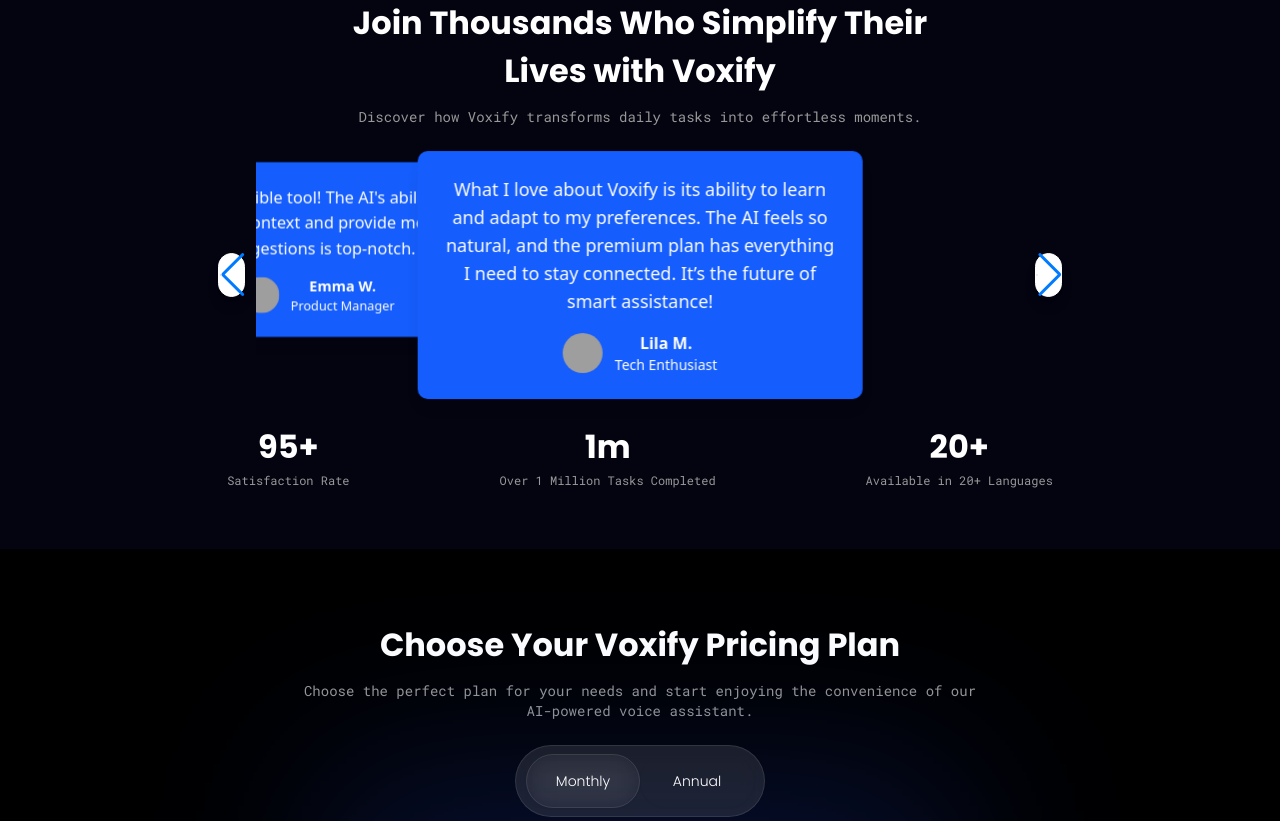
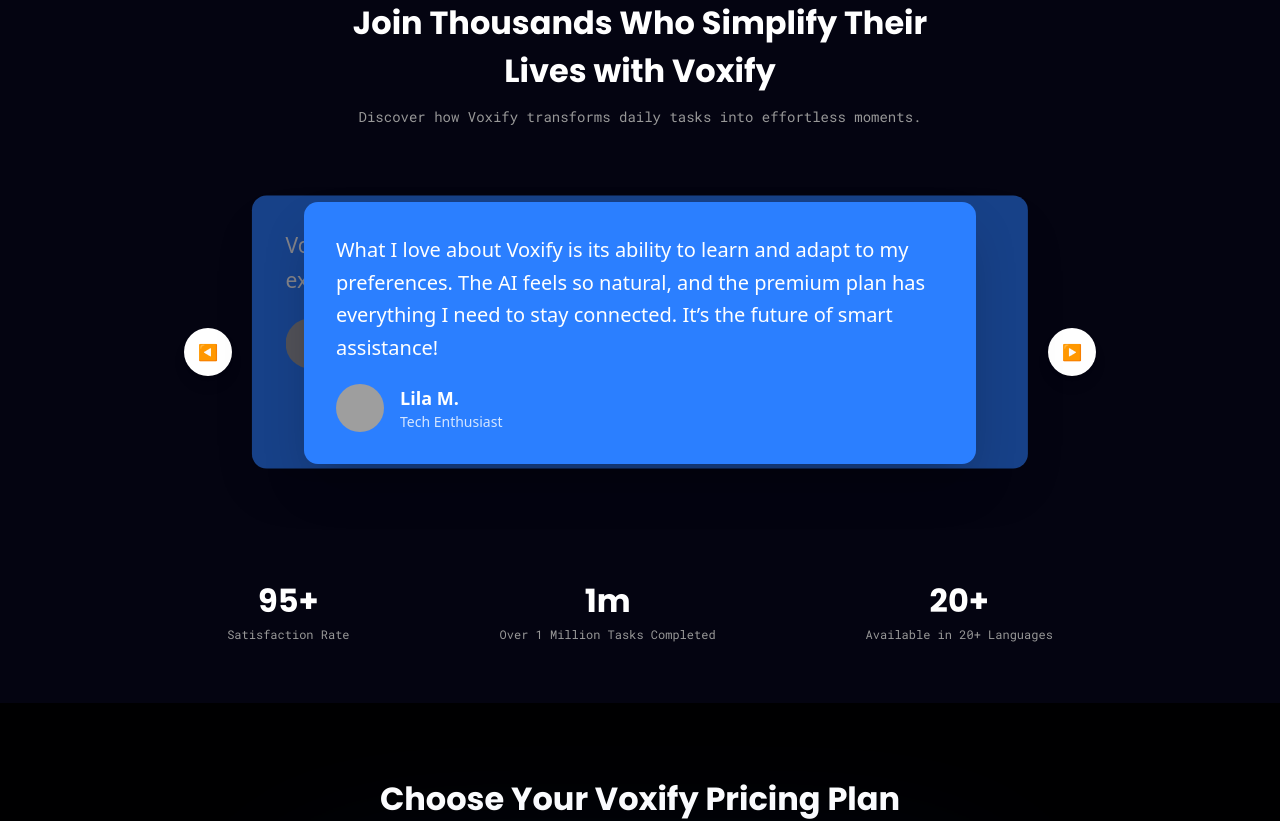
Before and after one commit to daviddozie/voxify, a Next.js app: page / in a window 1280 px wide. Shown: the part 3800-4621 px from the top of the page. Built offline with nearby package versions, Linux system fonts and the light colour scheme; grey boxes are pictures that could not be loaded.

Commit message:
added slide to landing

```diff
--- a/package.json
+++ b/package.json
@@ -14,6 +14,7 @@
     "@radix-ui/react-slot": "^1.1.2",
     "class-variance-authority": "^0.7.1",
     "clsx": "^2.1.1",
+    "framer-motion": "^12.5.0",
     "lucide-react": "^0.477.0",
     "next": "15.2.1",
     "react": "^19.0.0",
--- a/src/components/Home/subcribe.tsx
+++ b/src/components/Home/subcribe.tsx
@@ -4,9 +4,10 @@
 export const Subcribe = () => {
     return (
         <>
-            <div className="mx-[100px] pt-[120px] relative pb-[100px]">
+            <div className="mx-[100px] pt-[120px] relative pb-[180px]">
                 <h1 className="font-semibold text-white poppins text-[36px] text-center">Subscribe to Voxify today, you<br /> don’t want to miss out </h1>
                 <p className="text-[#989898] roboto-mono text-sm text-center mt-4 mb-6">Unlock the power of seamless voice interaction and let Voxify simplify your everyday tasks<br />—subscribe now to experience the future of AI assistance</p>
+                <div className="flex justify-center">
                 <div className="w-[600px] gap-2 flex mx-auto z-10 absolute">
                     <Input
                         placeholder="Enter your Email"
@@ -19,7 +20,8 @@
                         Subscribe Now
                     </Button>
                 </div>
-                <div className="absolute bottom-0 left-0 w-full h-40 bg-gradient-to-t from-[#001f3f] to-transparent pointer-events-none rounded-[20px]"></div>
+                </div>
+                <div className="absolute bottom-0 left-0 w-full h-60 bg-gradient-to-t from-[#001f3f] to-transparent pointer-events-none rounded-[20px]"></div>
             </div>
 
         </>
--- a/src/components/Home/testimonials.tsx
+++ b/src/components/Home/testimonials.tsx
@@ -1,34 +1,5 @@
-"use client";
 import { Button } from "../ui/button";
-import { Swiper, SwiperSlide } from "swiper/react";
-import { ChevronLeft, ChevronRight } from "lucide-react";
-import "swiper/css";
-import "swiper/css/navigation";
-import "swiper/css/pagination";
-import "swiper/css/effect-coverflow";
-
-import { Navigation, EffectCoverflow } from "swiper/modules";
-
-const testimonials = [
-  {
-    name: "Lila M.",
-    role: "Tech Enthusiast",
-    image: "/profile.jpg",
-    text: "What I love about Voxify is its ability to learn and adapt to my preferences. The AI feels so natural, and the premium plan has everything I need to stay connected. It’s the future of smart assistance!",
-  },
-  {
-    name: "James D.",
-    role: "Software Engineer",
-    image: "/profile.jpg",
-    text: "Voxify has revolutionized the way I work. I can now focus on what matters without worrying about the small stuff.",
-  },
-  {
-    name: "Emma W.",
-    role: "Product Manager",
-    image: "/profile.jpg",
-    text: "An incredible tool! The AI's ability to understand context and provide meaningful suggestions is top-notch.",
-  },
-];
+import { CardSlider } from "../slide";
 
 const Rates = [
   { quantity: "95+", label: "Satisfaction Rate" },
@@ -37,6 +8,7 @@
 ]
 
 export const Testimonials = () => {
+
   return (
     <>
       <div className="py-[60px] bg-[#040411] px-[100px] relative">
@@ -51,63 +23,7 @@
         <p className="text-sm font-normal text-center text-[#989898] roboto-mono">
           Discover how Voxify transforms daily tasks into effortless moments.
         </p>
-        <div className="relative max-w-3xl mx-auto">
-          <Swiper
-            modules={[Navigation, EffectCoverflow]}
-            effect="coverflow"
-            centeredSlides={true}
-            slidesPerView={1.4}
-            spaceBetween={-100}
-            loop={true}
-            navigation={{
-              nextEl: ".swiper-button-next",
-              prevEl: ".swiper-button-prev",
-            }}
-            coverflowEffect={{
-              rotate: 0,
-              stretch: 50,
-              depth: 150,
-              modifier: 1,
-              slideShadows: false,
-            }}
-            breakpoints={{
-              768: { slidesPerView: 1.5 },
-              1024: { slidesPerView: 1.7 },
-            }}
-          >
-            {testimonials.map((testimonial, index) => (
-              <SwiperSlide key={index}>
-                <div className="relative p-6 text-white text-center transition-transform duration-500">
-                  <div className="bg-blue-600 p-6 rounded-lg shadow-lg">
-                    <p className="text-lg">{testimonial.text}</p>
-                    <div className="mt-4 flex items-center gap-3 justify-center">
-                      <img
-                        src={testimonial.image}
-                        alt={testimonial.name}
-                        className="w-10 h-10 rounded-full"
-                      />
-                      <div>
-                        <h4 className="font-semibold">{testimonial.name}</h4>
-                        <p className="text-sm">{testimonial.role}</p>
-                      </div>
-                    </div>
-                  </div>
-                </div>
-              </SwiperSlide>
-            ))}
-          </Swiper>
-
-          <div className="absolute top-1/2 -left-12 transform -translate-y-1/2">
-            <button className="swiper-button-prev flex items-center justify-center w-12 h-12 rounded-full border border-white bg-white shadow-lg hover:bg-gray-200">
-              <ChevronLeft className="text-gray-700 w-6 h-6" />
-            </button>
-          </div>
-          <div className="absolute top-1/2 -right-12 transform -translate-y-1/2">
-            <button className="swiper-button-next flex items-center justify-center w-12 h-12 rounded-full border border-white bg-white shadow-lg hover:bg-gray-200">
-              <ChevronRight className="text-gray-700 w-6 h-6" />
-            </button>
-          </div>
-        </div>
+       <CardSlider />
         <div className="flex items-center gap-[150px] justify-center">
           {Rates.map((rate, index) => (
             <div key={index}>
--- /dev/null
+++ b/src/components/slide.tsx
@@ -0,0 +1,104 @@
+"use client";
+import { useState } from "react";
+import { motion, AnimatePresence } from "framer-motion";
+import Image from "next/image";
+
+const testimonials = [
+  {
+    text: "What I love about Voxify is its ability to learn and adapt to my preferences. The AI feels so natural, and the premium plan has everything I need to stay connected. It’s the future of smart assistance!",
+    author: "Lila M.",
+    role: "Tech Enthusiast",
+    avatar: "/avatar.jpg",
+  },
+  {
+    text: "Voxify has transformed how I interact with my devices. The seamless experience and AI-driven responses are truly game-changing!",
+    author: "John D.",
+    role: "AI Researcher",
+    avatar: "/avatar2.jpg",
+  },
+  {
+    text: "The AI-powered tools in Voxify have been a lifesaver for my workflow. I highly recommend it!",
+    author: "Samantha K.",
+    role: "Software Engineer",
+    avatar: "/avatar3.jpg",
+  },
+  {
+    text: "I love how intuitive and smart Voxify is. It makes life so much easier!",
+    author: "Alex R.",
+    role: "UX Designer",
+    avatar: "/avatar4.jpg",
+  },
+  {
+    text: "Hands down the best AI assistant I've ever used. Voxify is revolutionary!",
+    author: "Chris B.",
+    role: "Product Manager",
+    avatar: "/avatar5.jpg",
+  },
+];
+
+export const CardSlider = () => {
+  const [currentIndex, setCurrentIndex] = useState(0);
+
+  const nextSlide = () => {
+    setCurrentIndex((prev) => (prev + 1) % testimonials.length);
+  };
+
+  const prevSlide = () => {
+    setCurrentIndex((prev) => (prev - 1 + testimonials.length) % testimonials.length);
+  };
+
+  return (
+    <div className="relative flex items-center justify-center h-[450px] w-full">
+      <div className="relative w-[90%] max-w-2xl h-[300px]">
+        {testimonials.map((testimonial, index) => {
+          const isActive = index === currentIndex;
+          const isNext = index === (currentIndex + 1) % testimonials.length;
+
+          return (
+            <motion.div
+              key={index}
+              initial={{ opacity: isActive ? 1 : 0.6, scale: isActive ? 1 : 1.05 }}
+              animate={{ opacity: isActive ? 1 : 0.5, scale: isActive ? 1 : 1.05 }}
+              exit={{ opacity: 0, scale: 0.8 }}
+              transition={{ duration: 0.5, ease: "easeInOut" }}
+              className={`absolute top-0 left-1/2 -translate-x-1/2 mx-auto p-8 text-white bg-blue-500 rounded-xl shadow-2xl transition-all ${
+                isActive ? "z-20 w-[100%]" : isNext ? "z-10 w-[110%] opacity-70" : "z-0 hidden"
+              }`}
+              style={{
+                transform: isNext ? "translateY(10px)" : "translateY(0px)",
+                minHeight: "260px",
+              }}
+            >
+              <p className="text-xl leading-relaxed">{testimonial.text}</p>
+              <div className="mt-5 flex items-center space-x-4">
+                <Image
+                  src={testimonial.avatar}
+                  alt={testimonial.author}
+                  width={50}
+                  height={50}
+                  className="w-12 h-12 rounded-full"
+                />
+                <div>
+                  <h4 className="text-lg font-semibold">{testimonial.author}</h4>
+                  <p className="text-sm opacity-80">{testimonial.role}</p>
+                </div>
+              </div>
+            </motion.div>
+          );
+        })}
+        <button
+          onClick={prevSlide}
+          className="absolute left-[-120px] top-1/2 transform -translate-y-1/2 w-12 h-12 flex items-center justify-center bg-white text-black rounded-full shadow-lg hover:bg-gray-200 transition"
+        >
+          ◀
+        </button>
+        <button
+          onClick={nextSlide}
+          className="absolute right-[-120px] top-1/2 transform -translate-y-1/2 w-12 h-12 flex items-center justify-center bg-white text-black rounded-full shadow-lg hover:bg-gray-200 transition"
+        >
+          ▶
+        </button>
+      </div>
+    </div>
+  );
+};
```
Also changed, not shown: 1 other file (tests, documents, lock files or other folders).
